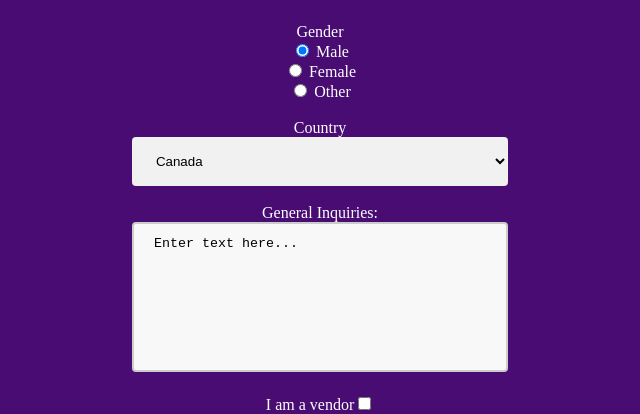
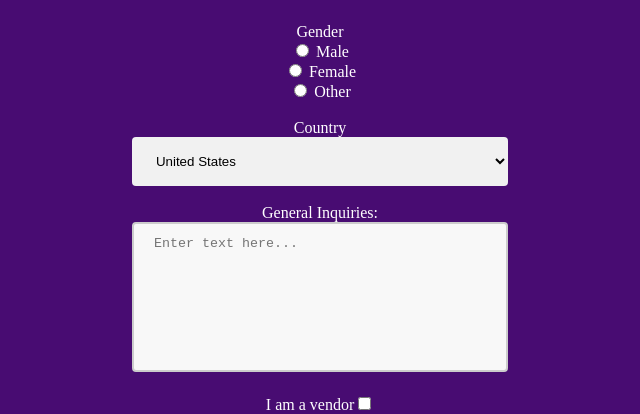
Before and after one commit to shelbygoff1/portfolio, a plain HTML site: page contact.html in a window 1280 px wide. Shown: the part 538-952 px from the top of the page, 320-960 px from the left. Drawn offline with Linux system fonts and the light colour scheme.

Commit message:
add files

```diff
--- a/contact.html
+++ b/contact.html
@@ -32,18 +32,18 @@
     <br>Email Address:<br>
       <input type="email" name="email"><br>
     <br>Gender<br>
-      <input type="radio" name="gender" value="male" checked> Male<br>
+      <input type="radio" name="gender" value="male"> Male<br>
       <input type="radio" name="gender" value="female"> Female<br>
       <input type="radio" name="gender" value="other"> Other<br>
     <br>Country<br>
       <select name="region">
-        <option value="us">United States</option>
+        <option value="us" selected>United States</option>
         <option value="uk">United Kingdom</option>
-        <option value="mex" selected>Mexico</option>
-        <option value="can" selected>Canada</option>
+        <option value="mex">Mexico</option>
+        <option value="can">Canada</option>
       </select><br>
     <br>General Inquiries:<br>
-    <textarea name="comment" form="usrform">Enter text here...</textarea><br>
+    <textarea name="comment" placeholder="Enter text here..."></textarea><br>
     <br>
       I am a vendor<input type="checkbox" name="toppings[]" value="vendor"><br>
     <br><input type="submit" value="Submit">
@@ -58,10 +58,9 @@
   </div>
 
 
-      <footer>
-        <p>Created by: Shelby Goff</p>
-      </footer>
-    </div>
+  <footer>
+    <p>Created by: Shelby Goff</p>
+  </footer>
 
   </body>
 </html>
--- a/styles/stylesheet.css
+++ b/styles/stylesheet.css
@@ -218,5 +218,5 @@ form {
 
 .icon-bar {
   padding-top: 15px;
-  size: 40px;
+  resize: 40px;
 }
```
